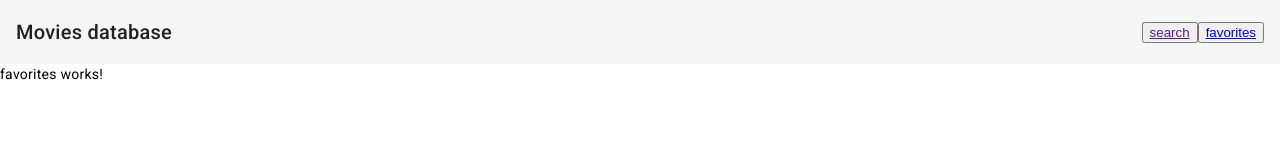
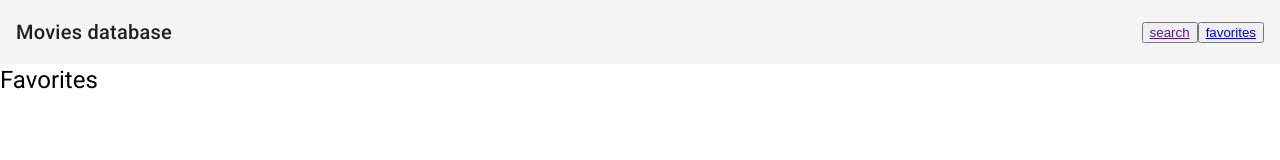
Before and after one commit to EduGese/ScreenPulse-frontApp, an Angular app: page /favorites in a window 1280 px wide. Shown: the top 160 px of the page. Built offline with nearby package versions, Linux system fonts and the light colour scheme.

Commit message:
Get favorites movies in favorites component

```diff
--- a/src/app/favorites/pages/favorites.component.html
+++ b/src/app/favorites/pages/favorites.component.html
@@ -1,2 +1,2 @@
 <app-navbar></app-navbar>
-<p>favorites works!</p>
+<h1>Favorites</h1>
--- a/src/app/favorites/pages/favorites.component.ts
+++ b/src/app/favorites/pages/favorites.component.ts
@@ -1,10 +1,16 @@
-import { Component } from '@angular/core';
+import { Component, OnInit } from '@angular/core';
+import { StorageService } from 'src/app/shared/services/storage/storage.service';
 
 @Component({
   selector: 'app-favorites',
   templateUrl: './favorites.component.html',
   styleUrls: ['./favorites.component.css']
 })
-export class FavoritesComponent {
+export class FavoritesComponent implements OnInit{
+
+  constructor(private storageService: StorageService){}
+  ngOnInit(): void {
+    console.log(this.storageService.getFavorites());
+  }
 
 }
```
